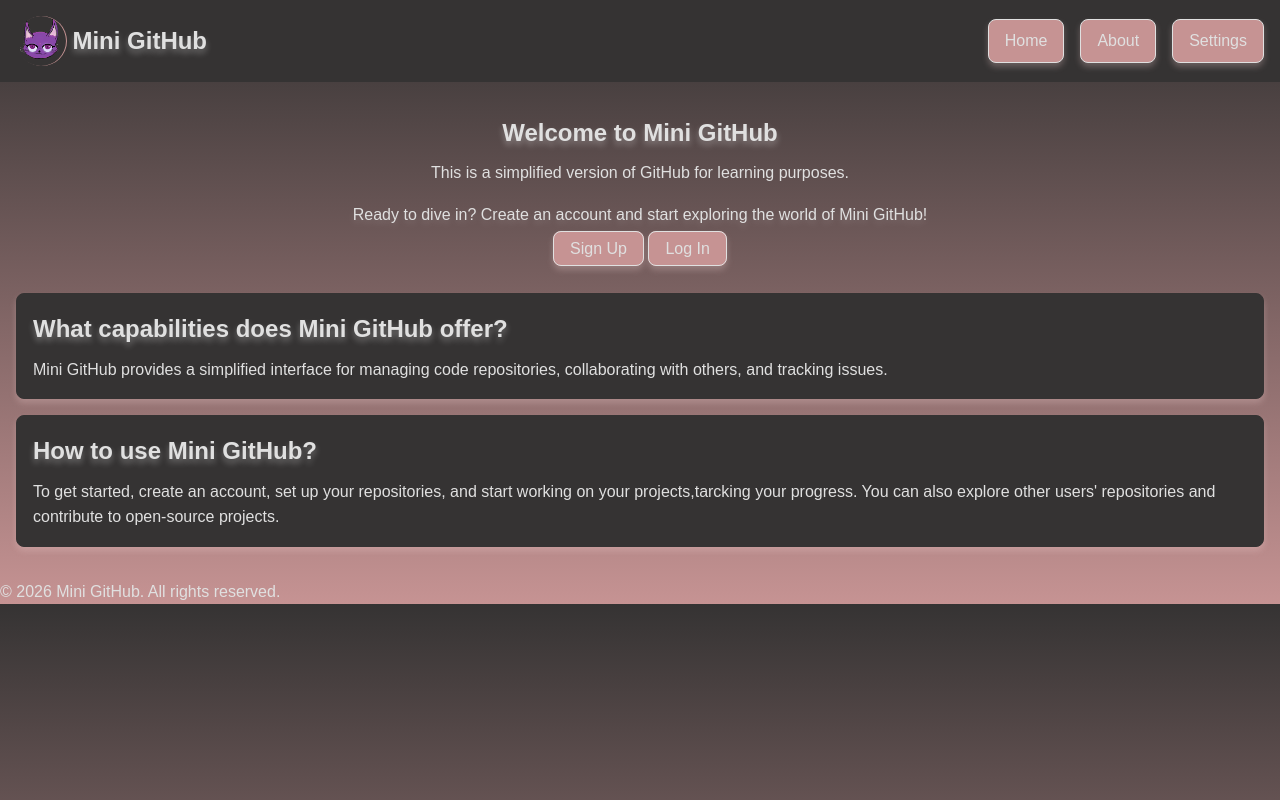
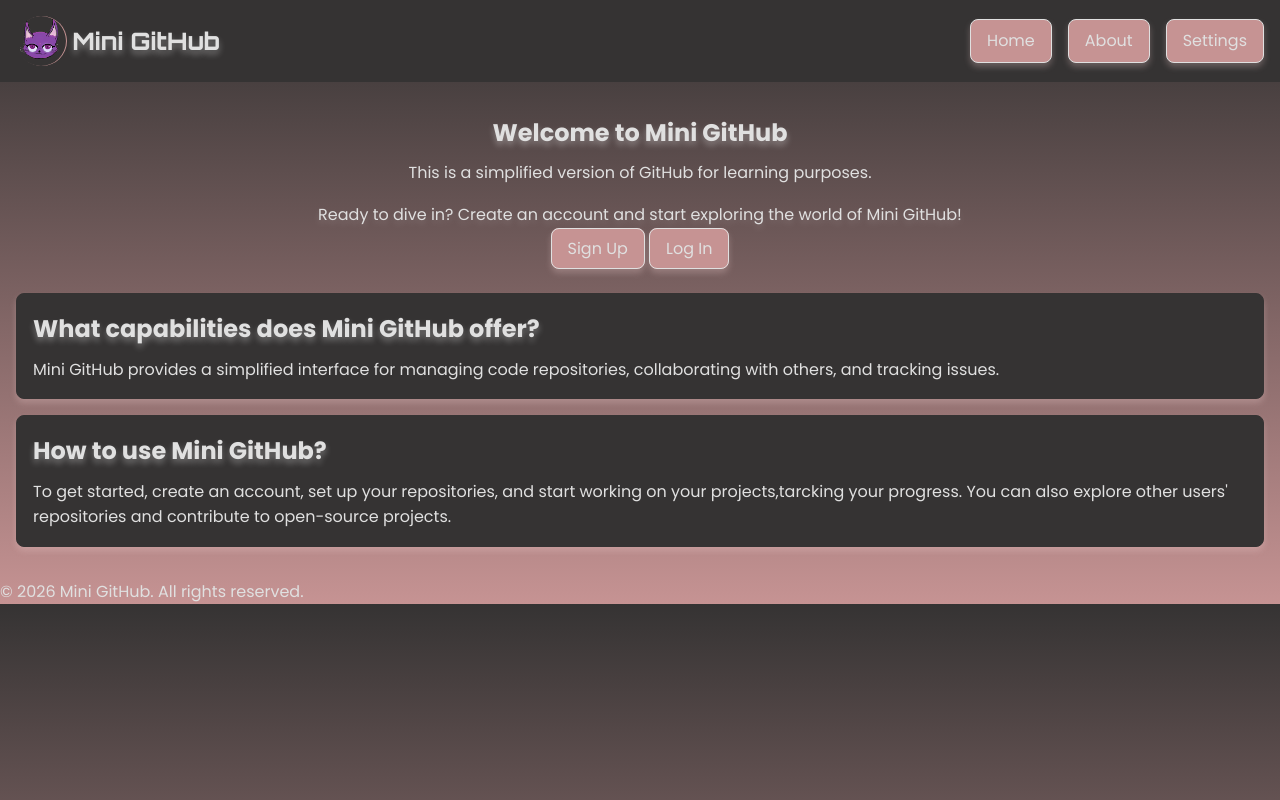
Before and after one commit to Zahraa-007/mini_github, a PHP site: page / in a window 1280 px wide. Run offline with PHP 8.4, Linux system fonts and the light colour scheme.

Commit message:
change the font

```diff
--- a/frontend/styles/header.css
+++ b/frontend/styles/header.css
@@ -1,3 +1,6 @@
+
+@import url("https://fonts.googleapis.com/css2?family=Orbitron:wght@800&display=swap");
+
 .header {
   background-color: var(--primary-color);
   padding: 1rem;
@@ -8,6 +11,7 @@
 
 
 .header h2 {
+  font-family: "Orbitron", sans-serif;
   color: var(--text-color);
   margin-left: 0.4rem;
   text-shadow: 0 4px 6px rgba(255, 255, 255, 0.329);
--- a/frontend/styles/style.css
+++ b/frontend/styles/style.css
@@ -2,6 +2,7 @@
 @import url("header.css");
 @import url("footer.css");
 @import url("indexPageStyle.css");
+@import url("https://fonts.googleapis.com/css2?family=Poppins:wght@400;600;700&display=swap");
 * {
   margin: 0;
   padding: 0;
@@ -27,7 +28,7 @@
 }
 */
 body {
-  font-family: Arial, sans-serif;
+  font-family: "Poppins", sans-serif;
   background:-webkit-linear-gradient(var(--primary-color), var(--secondary-color));
   color: var(--text-color);
   line-height: 1.6;
```
